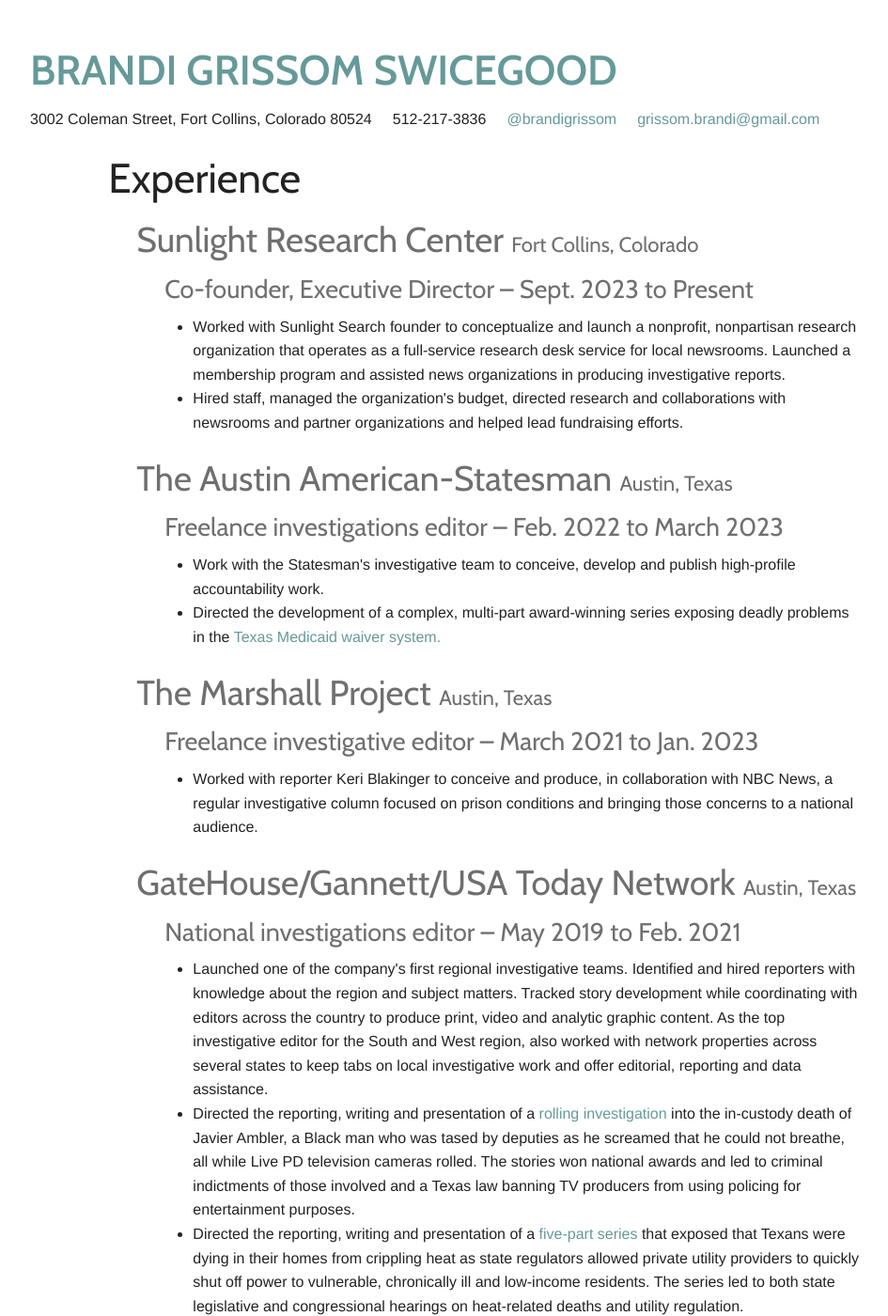
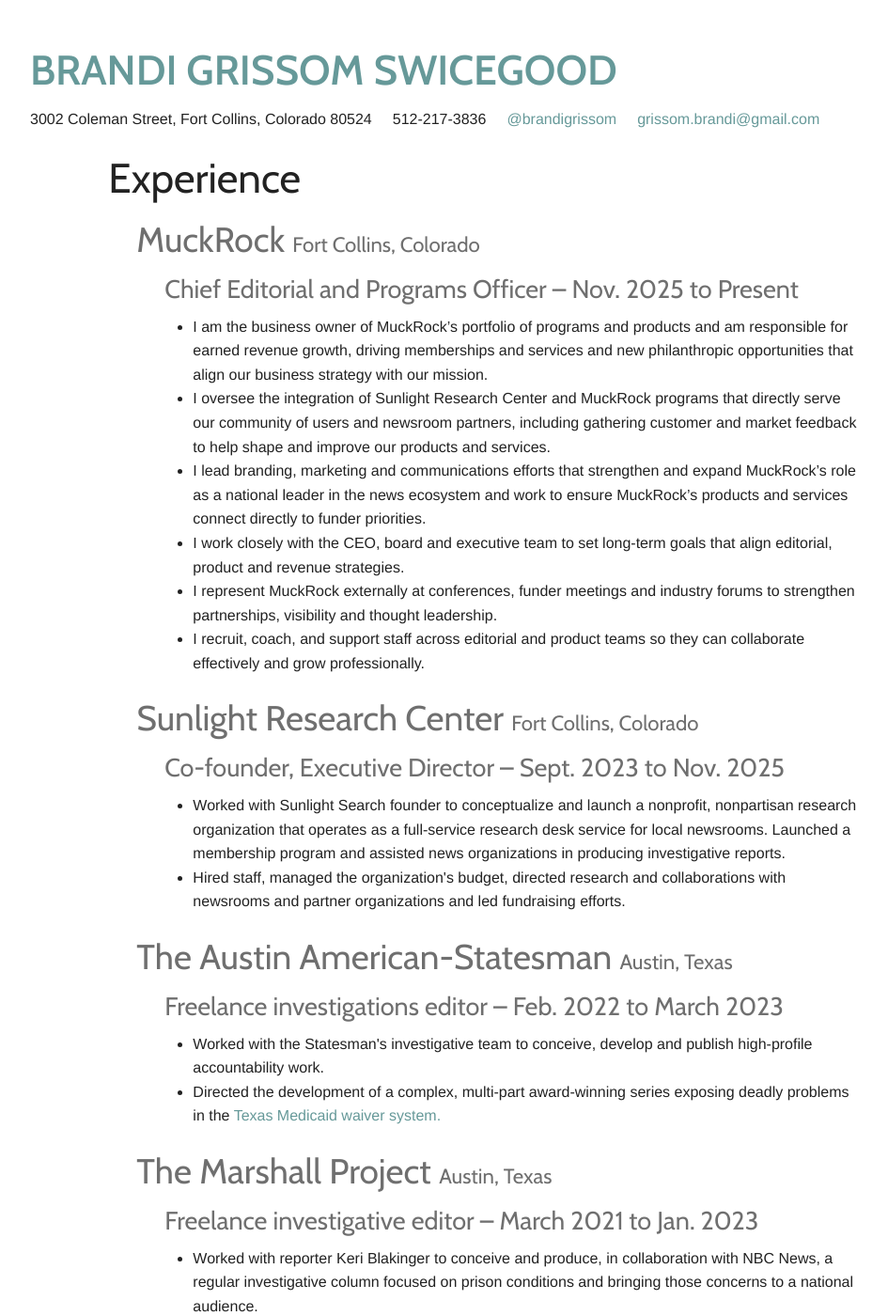
Before and after one commit to BrandiGrissom/resume, a Jekyll site: the page built from index.html, in a window 1280 px wide and 1400 px high. Shown: the whole window at 94% size, without its empty margins (123-1068 px from the left). Built offline with Jekyll 4.4.1, drawn with Linux system fonts in a browser that asks for light colours.

Commit message:
Update index.html
Added MuckRock job description

```diff
--- a/index.html
+++ b/index.html
@@ -16,16 +16,32 @@
   <section class="small-12 medium-10 medium-offset-1 columns">
     <h1>Experience</h1>
 
+     <h2 class="subheader">
+      MuckRock
+      <small>Fort Collins, Colorado</small>
+    </h2>
+
+    <h3 class="subheader">Chief Editorial and Programs Officer – Nov. 2025 to Present</h3>
+
+    <ul>
+      <li>I am the business owner of MuckRock’s portfolio of programs and products and am responsible for earned revenue growth, driving memberships and services and new philanthropic opportunities that align our business strategy with our mission.
+      <li>I oversee the integration of Sunlight Research Center and MuckRock programs that directly serve our community of users and newsroom partners, including gathering customer and market feedback to help shape and improve our products and services.
+      <li>I lead branding, marketing and communications efforts that strengthen and expand MuckRock’s role as a national leader in the news ecosystem and work to ensure MuckRock’s products and services connect directly to funder priorities.
+      <li>I work closely with the CEO, board and executive team to set long-term goals that align editorial, product and revenue strategies.
+      <li>I represent MuckRock externally at conferences, funder meetings and industry forums to strengthen partnerships, visibility and thought leadership.
+      <li>I recruit, coach, and support staff across editorial and product teams so they can collaborate effectively and grow professionally.</a>
+     </ul>
+
  <h2 class="subheader">
       Sunlight Research Center
       <small>Fort Collins, Colorado</small>
     </h2>
 
-    <h3 class="subheader">Co-founder, Executive Director – Sept. 2023 to Present</h3>
+    <h3 class="subheader">Co-founder, Executive Director – Sept. 2023 to Nov. 2025</h3>
 
     <ul>
       <li>Worked with Sunlight Search founder to conceptualize and launch a nonprofit, nonpartisan research organization that operates as a full-service research desk service for local newsrooms. Launched a membership program and assisted news organizations in producing investigative reports.
-      <li>Hired staff, managed the organization's budget, directed research and collaborations with newsrooms and partner organizations and helped lead fundraising efforts.</a>
+      <li>Hired staff, managed the organization's budget, directed research and collaborations with newsrooms and partner organizations and led fundraising efforts.</a>
      </ul>
 
 
@@ -37,7 +53,7 @@
     <h3 class="subheader">Freelance investigations editor – Feb. 2022 to March 2023</h3>
 
     <ul>
-      <li>Work with the Statesman's investigative team to conceive, develop and publish high-profile accountability work.
+      <li>Worked with the Statesman's investigative team to conceive, develop and publish high-profile accountability work.
       <li>Directed the development of a complex, multi-part award-winning series exposing deadly problems in the <a href="https://www.statesman.com/in-depth/news/investigates/2022/12/14/texas-medicaid-waiver-system-investigation-disabled-abandoned/69706529007/">Texas Medicaid waiver system.</a>
      </ul>
 
```
